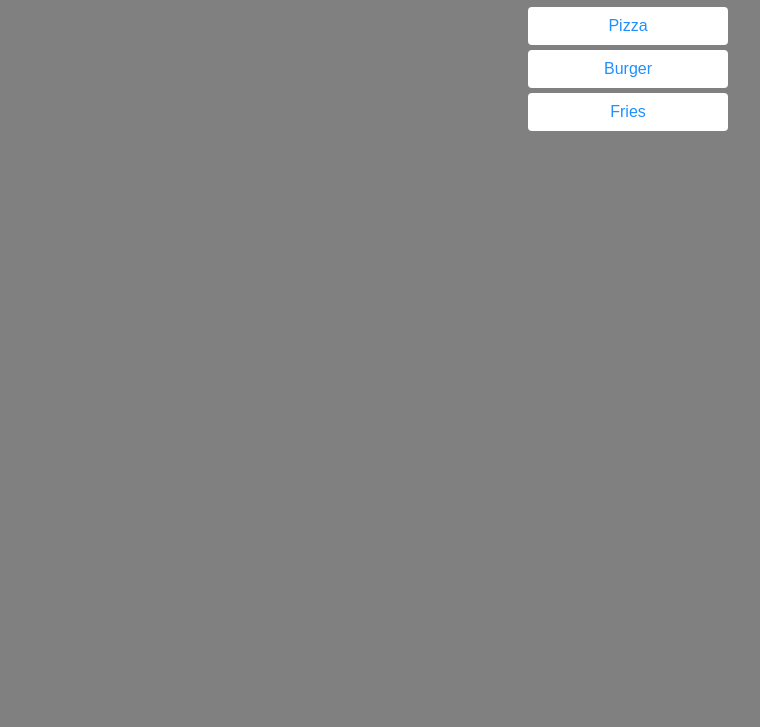
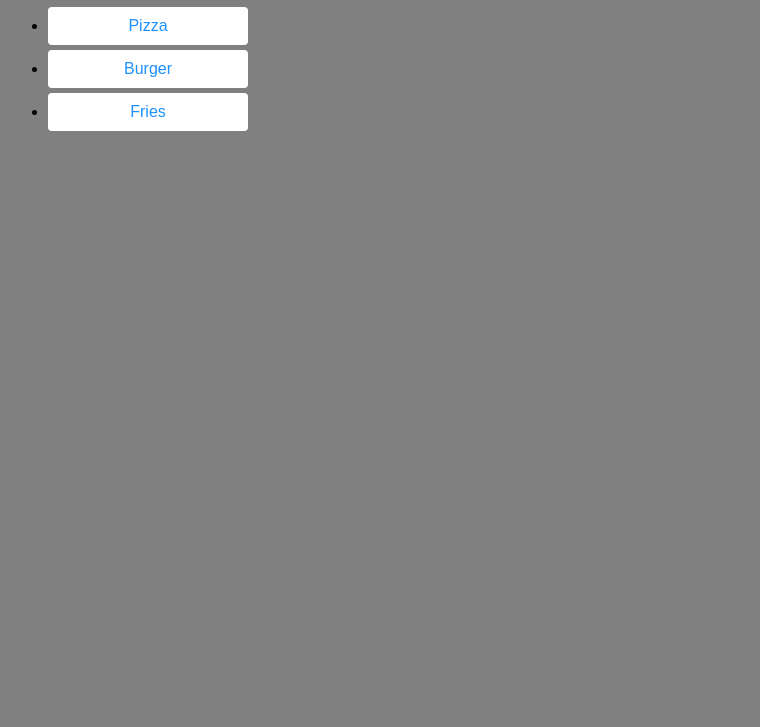
Before and after one commit to basliel2025/odin-s_recipes, a plain HTML site: page index.html in a window 1280 px wide. Shown: the part 73-800 px from the top of the page, without its empty margins (12-772 px from the left). Drawn offline with Linux system fonts and the light colour scheme.

Commit message:
fixed the layout of ingridents

```diff
--- a/style.css
+++ b/style.css
@@ -10,9 +10,8 @@ h1 {
 }
 
 ul {
-    list-style: none;
     width: 200px;
-    margin: 20px auto;
+    margin: 20px 0 20px 40px;
     padding: 0;
 }
 
```
